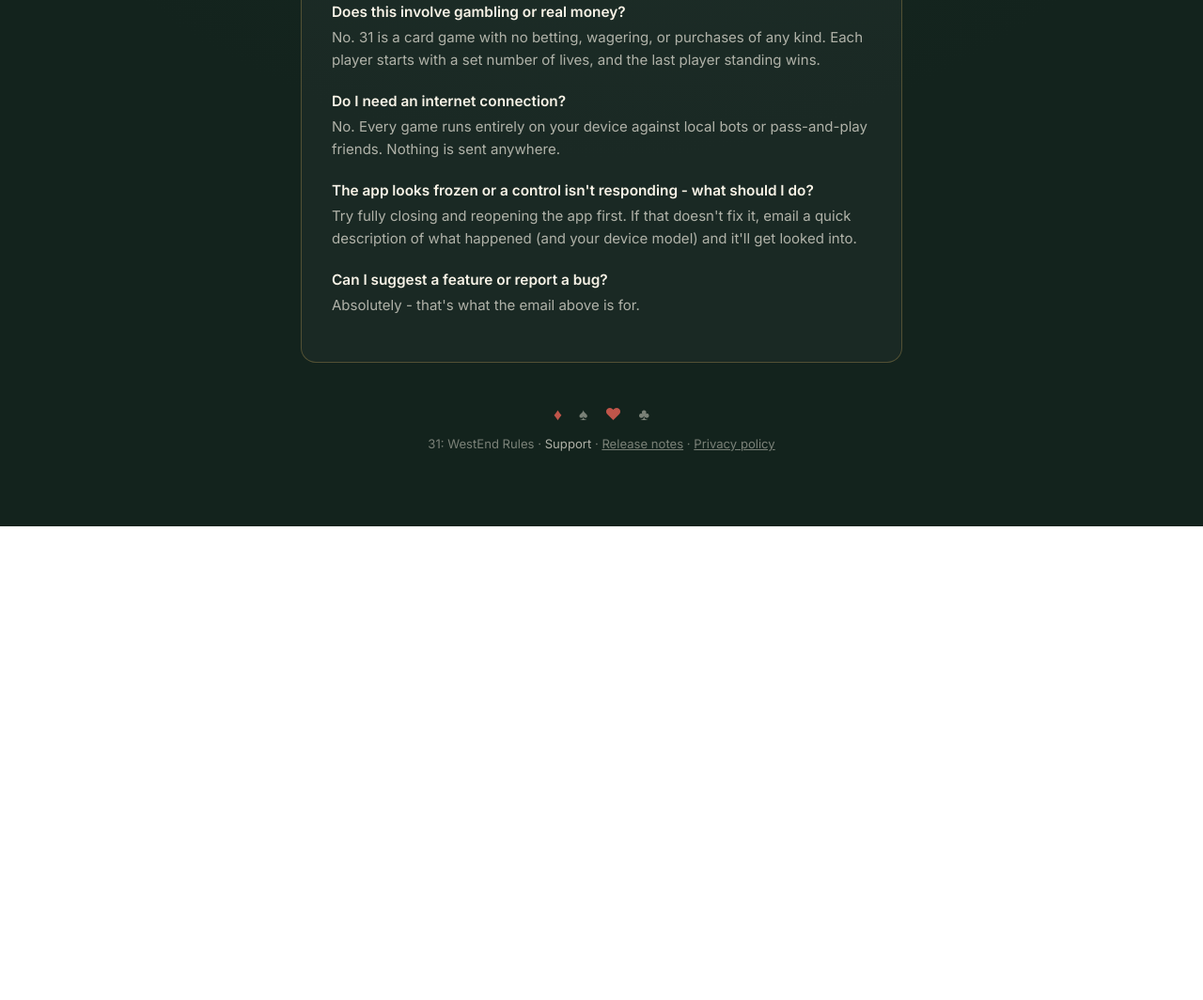
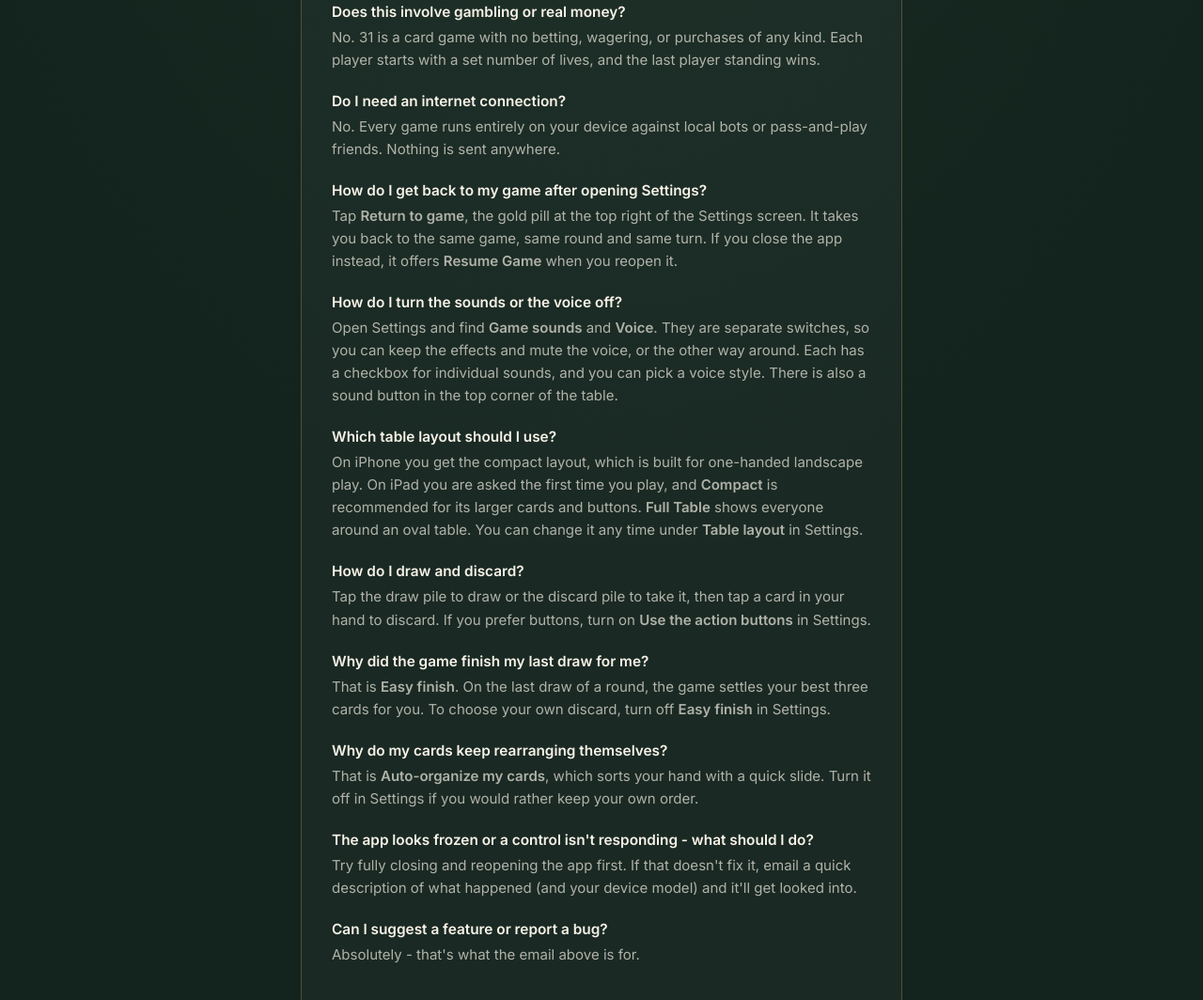
Before and after one commit to redbark-aardvark/redbark-aardvark.github.io, a plain HTML site: page index.html in a window 1280 px wide. Shown: the part 624-1688 px from the top of the page at 94% size. Before the commit the page ends 1184 px from the top, so only its background shows below. Drawn offline with Linux system fonts and the light colour scheme.

Commit message:
Trim 2.1.0 release notes and add gameplay FAQ entries to support
Co-Authored-By: Claude Sonnet 5.5 <noreply@anthropic.com>

```diff
--- a/index.html
+++ b/index.html
@@ -112,6 +112,42 @@
         <dd>No. Every game runs entirely on your device against local bots or pass-and-play friends. Nothing is sent anywhere.</dd>
       </div>
       <div class="faq-item">
+        <dt>How do I get back to my game after opening Settings?</dt>
+        <dd>
+          Tap <strong>Return to game</strong>, the gold pill at the top right of the Settings screen. It takes you back to the same game, same round and same turn. If you close the app instead, it offers <strong>Resume Game</strong> when you reopen it.
+        </dd>
+      </div>
+      <div class="faq-item">
+        <dt>How do I turn the sounds or the voice off?</dt>
+        <dd>
+          Open Settings and find <strong>Game sounds</strong> and <strong>Voice</strong>. They are separate switches, so you can keep the effects and mute the voice, or the other way around. Each has a checkbox for individual sounds, and you can pick a voice style. There is also a sound button in the top corner of the table.
+        </dd>
+      </div>
+      <div class="faq-item">
+        <dt>Which table layout should I use?</dt>
+        <dd>
+          On iPhone you get the compact layout, which is built for one-handed landscape play. On iPad you are asked the first time you play, and <strong>Compact</strong> is recommended for its larger cards and buttons. <strong>Full Table</strong> shows everyone around an oval table. You can change it any time under <strong>Table layout</strong> in Settings.
+        </dd>
+      </div>
+      <div class="faq-item">
+        <dt>How do I draw and discard?</dt>
+        <dd>
+          Tap the draw pile to draw or the discard pile to take it, then tap a card in your hand to discard. If you prefer buttons, turn on <strong>Use the action buttons</strong> in Settings.
+        </dd>
+      </div>
+      <div class="faq-item">
+        <dt>Why did the game finish my last draw for me?</dt>
+        <dd>
+          That is <strong>Easy finish</strong>. On the last draw of a round, the game settles your best three cards for you. To choose your own discard, turn off <strong>Easy finish</strong> in Settings.
+        </dd>
+      </div>
+      <div class="faq-item">
+        <dt>Why do my cards keep rearranging themselves?</dt>
+        <dd>
+          That is <strong>Auto-organize my cards</strong>, which sorts your hand with a quick slide. Turn it off in Settings if you would rather keep your own order.
+        </dd>
+      </div>
+      <div class="faq-item">
         <dt>The app looks frozen or a control isn't responding - what should I do?</dt>
         <dd>Try fully closing and reopening the app first. If that doesn't fix it, email a quick description of what happened (and your device model) and it'll get looked into.</dd>
       </div>
```
Also changed, not shown: release-notes.html (+7 -9 lines).
